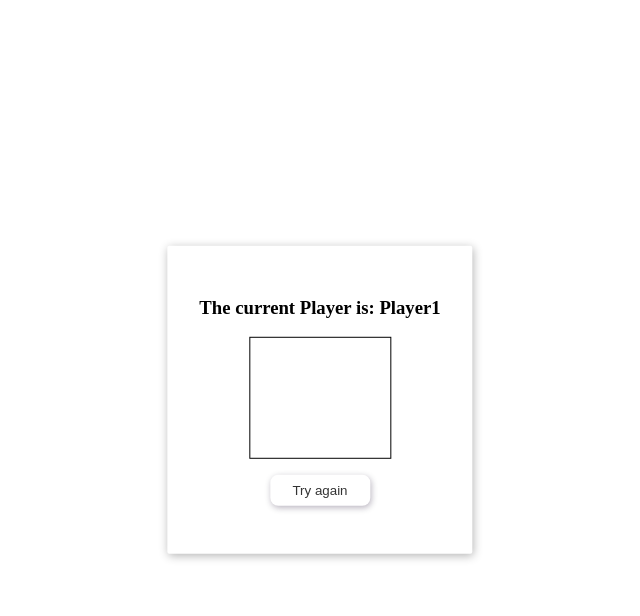
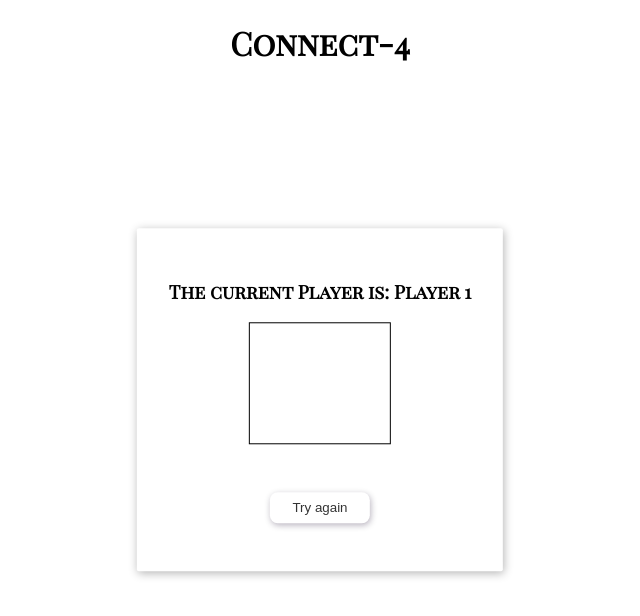
Before and after one commit to clalil/7retrogames, a plain HTML site: page connect4/index.html in a window 1280 px wide. Shown: the whole page, without its empty margins (320-960 px from the left). Drawn offline with Linux system fonts and the light colour scheme.

Commit message:
Minor adjustments for alertMsg, style & HTML-skeleton.

```diff
--- a/connect4/app.js
+++ b/connect4/app.js
@@ -12,12 +12,13 @@ document.addEventListener('DOMContentLoaded', () => {
     container.appendChild(takenDiv);
 });
 
-  const squares = document.querySelectorAll('.grid div');
-  const result = document.querySelector('#result');
-  const displayCurrentPlayer = document.querySelector('#current-player');
-  const resetBtn = document.querySelector('#reset');
+  const squares = document.querySelectorAll('.grid div')
+  const result = document.querySelector('#result')
+  const displayCurrentPlayer = document.querySelector('#current-player')
+  const resetBtn = document.querySelector('#reset')
+  const alertMsg = document.querySelector('.nope')
 
-  let currentPlayer = 1;
+  let currentPlayer = 1
 
   for (let i = 0; i < squares.length; i++) {
     (function(i) {
@@ -26,23 +27,25 @@ document.addEventListener('DOMContentLoaded', () => {
       squares[i].onclick = function() {
         if(squares[i + 7].classList.contains('taken')) {
           if (squares[i].classList.contains('taken')) {
-            alert('You cannot go here!')
+            alertMsg.textContent = 'You cannot go here'
           }
           else if (currentPlayer === 1) {
-            squares[i].classList.add('taken');
-            squares[i].classList.add('player-one');
+            squares[i].classList.add('taken')
+            squares[i].classList.add('player-one')
+            alertMsg.textContent = ''
 
             currentPlayer = 2;
-            displayCurrentPlayer.innerHTML = currentPlayer;
+            displayCurrentPlayer.innerHTML = currentPlayer
           } else if (currentPlayer === 2) {
-            squares[i].classList.add('taken');
-            squares[i].classList.add('player-two');
+            squares[i].classList.add('taken')
+            squares[i].classList.add('player-two')
+            alertMsg.textContent = ''
 
             currentPlayer = 1;
-            displayCurrentPlayer.innerHTML = currentPlayer;
+            displayCurrentPlayer.innerHTML = currentPlayer
           } else {
             //if the square below your current isn't taken, you cannot choose it
-            alert('You cannot go here!')
+            alertMsg.textContent = 'You cannot go here'
           }
         }
       }
@@ -87,6 +90,6 @@ document.addEventListener('DOMContentLoaded', () => {
     }
   }
 
-  squares.forEach(square => square.addEventListener('click', checkBoard));
+  squares.forEach(square => square.addEventListener('click', checkBoard))
   resetBtn.addEventListener('click', () => {window.location.reload(true)})
 })
--- a/connect4/index.html
+++ b/connect4/index.html
@@ -8,12 +8,11 @@
   <title>Connect 4</title>
 </head>
   <body>
+    <h1>Connect-4</h1>
     <div class="wrapper">
-      <h3>The current Player is: Player<span id="current-player">1</span></h3>
-
-      <h3 id="result"></h3>
-
+      <h3>The current Player is: Player <span id="current-player">1</span></h3>
       <div class="grid"></div>
+      <p class="nope" id="result"></p>
       <button id="reset">Try again</button>
     </div>
   </body>
--- a/connect4/style.css
+++ b/connect4/style.css
@@ -1,54 +1,61 @@
+@import url('https://fonts.googleapis.com/css2?family=Playfair+Display+SC&display=swap');
+body {
+	font-family: 'Playfair Display SC', serif;
+}
+h1 {
+	text-align: center;
+}
 .wrapper {
 	position: absolute;
 	top: 50%;
 	left: 50%;
+	max-height: 400px;
+	padding: 2rem 2rem 3rem;
 	transform: translate(-50%, -50%);
 	border-radius: 2px;
-  box-shadow: 1px 2px 10px 0px rgba(0,0,0,0.3);
 	background: #fff;
-  padding: 2rem 2rem 3rem;
+	box-shadow: 1px 2px 10px 0 rgba(0,0,0,0.3);
 }
+.grid {
+	display: flex;
+	width: 140px;
+	height: 120px;
+	margin: 0 auto;
+	border: 1px solid #000;
 
-.grid {
-  border: 1px solid #000;
-  display: flex;
 	flex-wrap: wrap;
-  height: 120px;
-  width: 140px;
-  margin: 0 0 16px 50px;
 }
-
 .grid div {
+	width: 20px;
 	height: 20px;
-  width: 20px;
 }
-
-.player-one, .player-two {
+.player-one,
+.player-two {
 	border-radius: 10px;
 }
-
 .player-one {
 	background-color: red;
 }
-
 .player-two {
 	background-color: blue;
 }
-
 #result {
+	margin-bottom: 1rem;
 	text-align: center;
-  margin-bottom: 1rem;
 }
-
 #reset {
 	display: block;
+	width: 100px;
 	margin: 0 auto;
 	padding: 0.5rem;
-  width: 100px;
+	cursor: pointer;
+	color: #333;
+	border: none;
 	border-radius: 8px;
 	background-color: #fff;
-  color: #333;
-  box-shadow: 1px 2px 6px 0px rgba(19, 3, 39, 0.3);
-  border: none;
-  cursor: pointer;
+	box-shadow: 1px 2px 6px 0 rgba(19, 3, 39, 0.3);
 }
+.nope {
+	min-height: 1rem;
+	text-align: center;
+}
```
Lines whose indentation alone changed are shown as unchanged.
